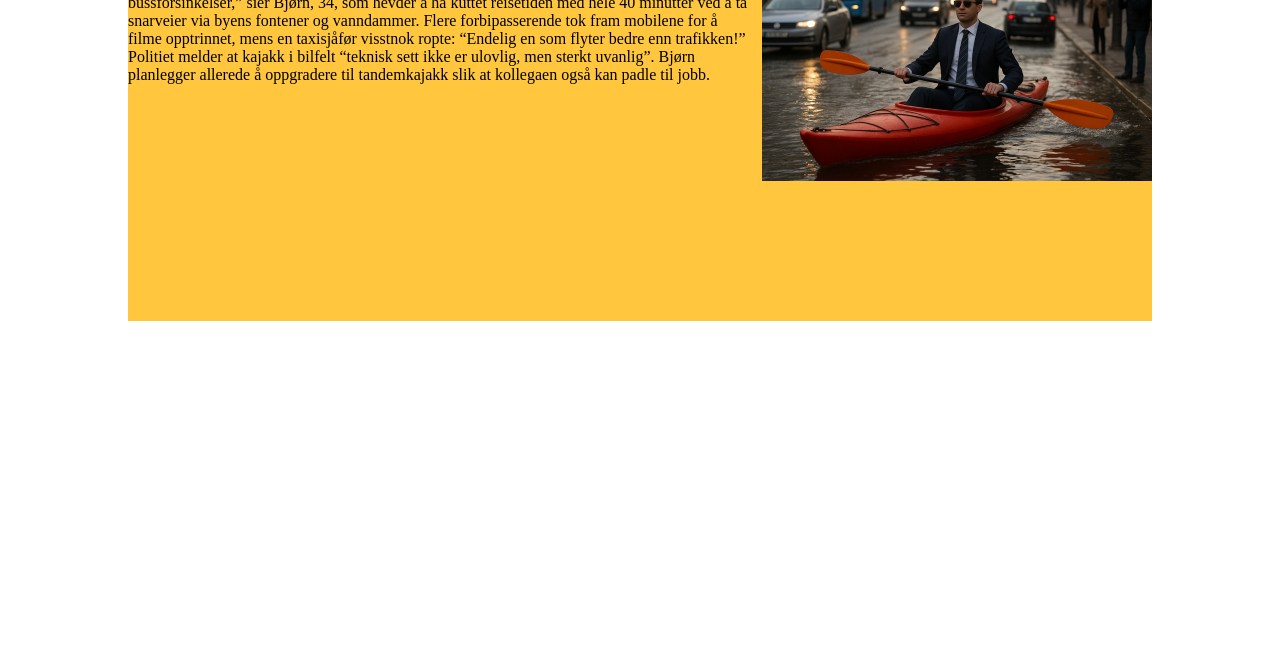
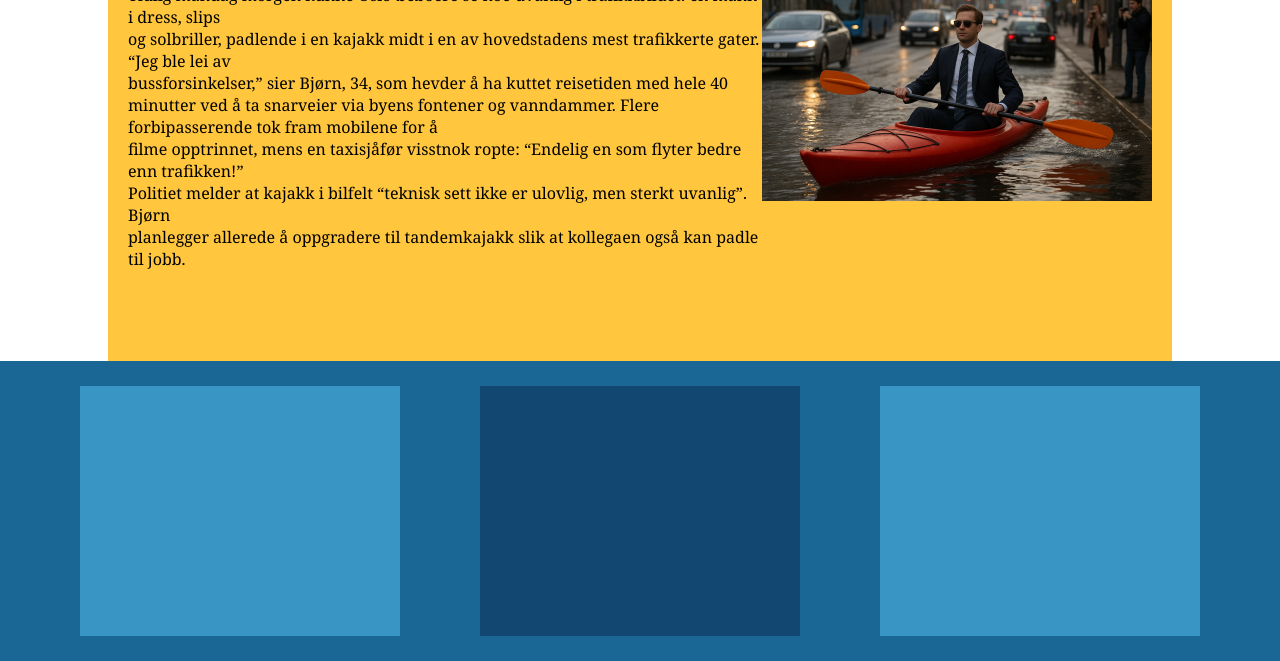
Before and after one commit to FNaavik/Min-nettside, a plain HTML site: page index.html in a window 1280 px wide. Shown: the part 229-890 px from the top of the page. Before the commit the page ends 800 px from the top, so only its background shows below. Drawn offline with Linux system fonts and the light colour scheme.

Commit message:
Add files via upload

```diff
--- a/index.html
+++ b/index.html
@@ -11,8 +11,8 @@
         }
        body{
         display: flex;
-        flex-direction: column;
-        align-items: center;
+            flex-direction: column;
+            align-items: center;
        }
 
         #toppfelt{
@@ -28,7 +28,7 @@
             flex-direction: row;
 
        }
-       #toppvenstere{
+       #toppvenstre{
         height: 150px;
         width: 150px;
         display: flex;
@@ -53,19 +53,46 @@
             min-height: 400px;
             background-color:#FFC63E;
             display: flex;
+                flex-direction: row;
+            padding: 20px;
+            font-family:Georgia, 'Times New Roman', Times, serif;
+
+        }
+        #hovedhøyre{
+
+        }
+        #hovedvenstre{
+
+       }
+       #hovedfelt2{
+        height: 300px;
+        width: 100vw;
+        background-color:#1A6695;
+        display: flex;
             flex-direction: row;
-        }
+            justify-content: space-evenly;
+            align-items: center;
+
+       }
+       .bokser{
+        height: 250px;
+        width: 25%;
+        background-color:#3895C4;
+       }
+       #midten{
+        background-color:#124772;
+       }
 
     </style>
 </head>
 <body>
     <div id="toppfelt">
-        <div id="toppvenstere"><img src="images/Logo.png" alt="Logo"></div>
+        <div id="toppvenstre"><img src="images/Logo.png" alt="Logo"></div>
         <div id="toppmidt">KAYAK.COM</div>
         <div id="topphøyre">&#9776;</div>
     </div>
     <div id="hovedfelt">
-        <div>
+        <div id="hovedhøyre">
             <h1>"Man observert i mistenkelig kjøretøy"</h1>
             <p>
                 Tidlig mandag morgen kunne Oslo-beboere se noe uvanlig i trafikkbildet: en mann i dress, slips<br>
@@ -77,10 +104,13 @@
 
             </p>
         </div>
-        <div><img src="images/Kayak.png" alt="Kayak">
+        <div id="hovedvenstre"><img src="images/Kayak.png" alt="Kayak"></div>
 
-        </div>
-
+    </div>
+    <div id="hovedfelt2">
+    <div class="bokser"></div>
+    <div class="bokser" id="midten"></div>
+    <div class="bokser"></div>
 
     </div>
 </body>
```
